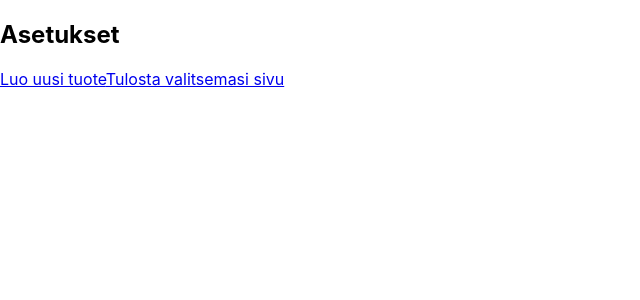
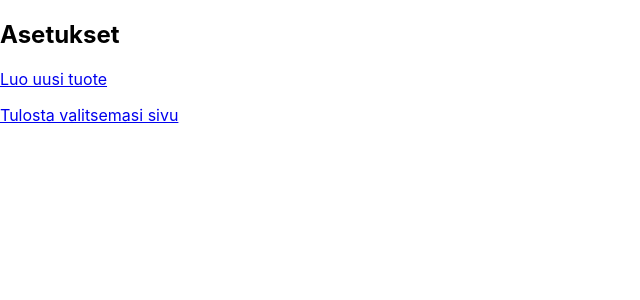
Before and after one commit to juhj095/proto, a React (Create React App) app in the folder frontend/: page /asetukset in a window 1280 px wide. Shown: the top 300 px of the page, without its empty margins (0-640 px from the left). Built offline with nearby package versions, Linux system fonts and the light colour scheme.

Commit message:
muutokset

```diff
--- a/frontend/src/toiminnot/Asetukset.js
+++ b/frontend/src/toiminnot/Asetukset.js
@@ -5,8 +5,8 @@ const Asetukset = () => {
   return (
     <div>
       <h2>Asetukset</h2>
-      <Link to="/uusituote">Luo uusi tuote</Link>
-      <Link to="/tulostus">Tulosta valitsemasi sivu</Link>
+      <p><Link to="/uusituote">Luo uusi tuote</Link></p>
+      <p><Link to="/tulostus">Tulosta valitsemasi sivu</Link></p>
     </div>
   );
 };
--- a/frontend/src/toiminnot/Haku.js
+++ b/frontend/src/toiminnot/Haku.js
@@ -54,7 +54,7 @@ const Haku = () => {
                 <p>Lääkemuoto: {tuote.Muoto}</p>
                 <p>Pakkauskoko: {tuote.Pakkauskoko}</p>
                 <p>Saldo: {tuote.Saldo}</p>
-                <NavLink to={`/tuote/${tuote.Tuotenimi}`}>Näytä tuote</NavLink>
+                <NavLink to={`/tuote/${tuote.Tuotetunnus}`}>Näytä tuote</NavLink>
               </div>
             ))}
           </div>
--- a/frontend/src/toiminnot/UusiTuote.js
+++ b/frontend/src/toiminnot/UusiTuote.js
@@ -47,6 +47,10 @@ const UusiTuote = ({ onSave }) => {
                                 <th>Pakkauskoko:</th>
                                 <td><input className="tuote-input" type='text' value={pakkauskoko} onChange={(e) => setPakkauskoko(e.target.value)} /></td>
                             </tr>
+                            <tr className='tuoteform-item'>
+                                <th>Tukku:</th>
+                                <td><input className="tuote-input" type='text' value={tukku} onChange={(e) => setPakkauskoko(e.target.value)} /></td>
+                            </tr>
                         </tbody>
                     </table>
                 </div>
```
